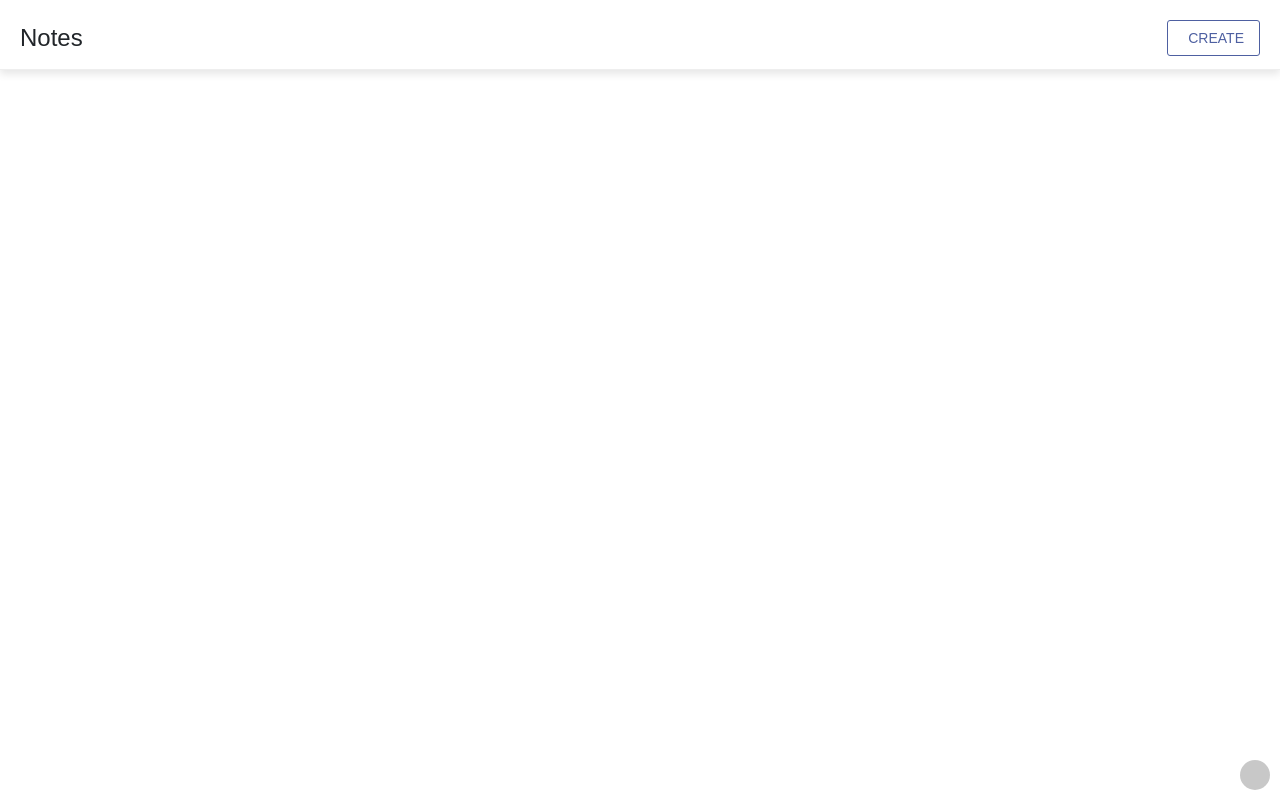
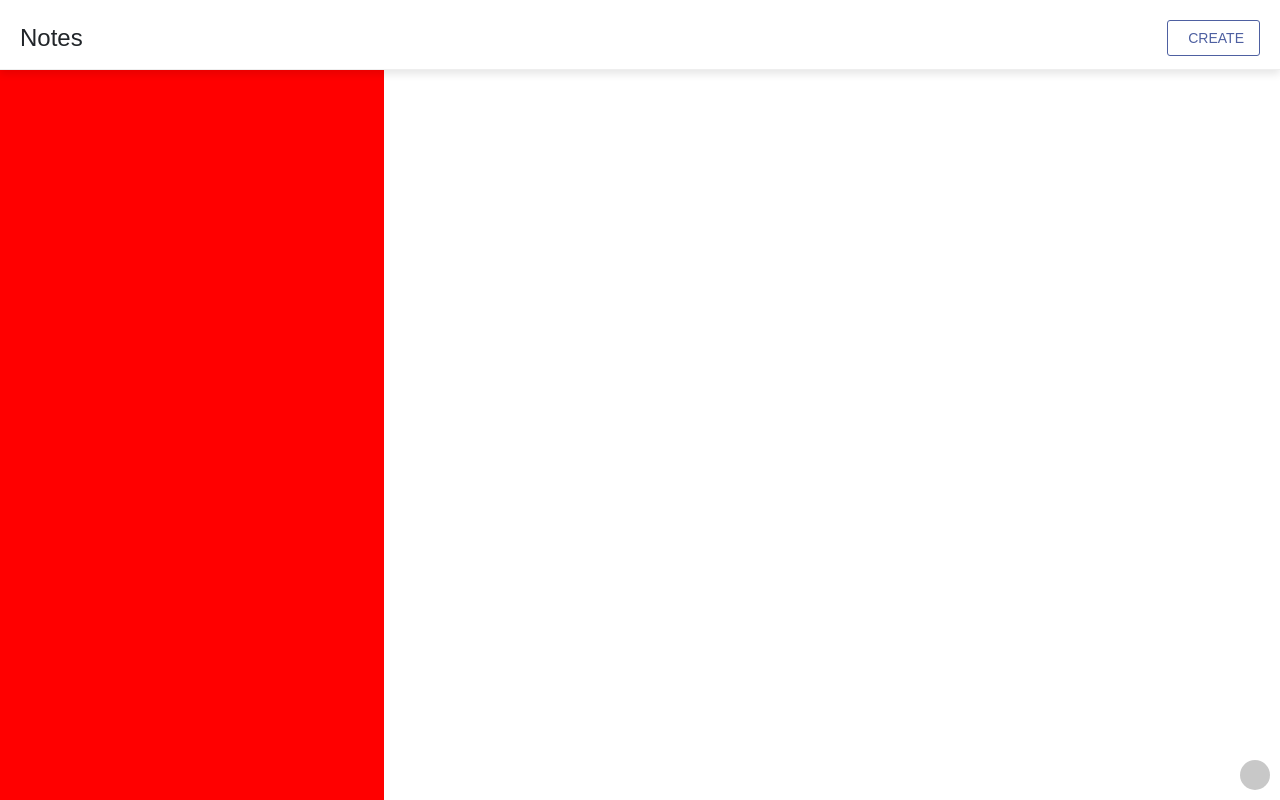
Before and after one commit to quigleyniall/continous-assignment, a React app: page / in a window 1280 px wide. Built offline with nearby package versions, Linux system fonts and the light colour scheme.

Commit message:
Set height for main

```diff
--- a/src/containers/App/App.scss
+++ b/src/containers/App/App.scss
@@ -1,6 +1,12 @@
 .wrapper {
 	position: relative;
 	height: 100vh;
+
+	.main {
+		position: relative;
+		height: calc(100% - 70px);
+		display: flex;
+	}
 
 	.save-button {
 		position: absolute;
```
